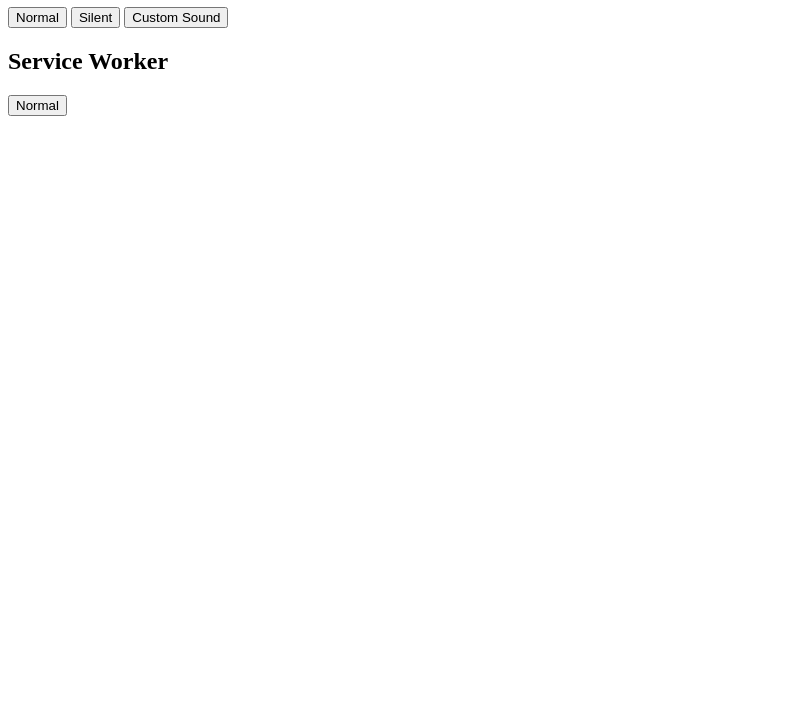
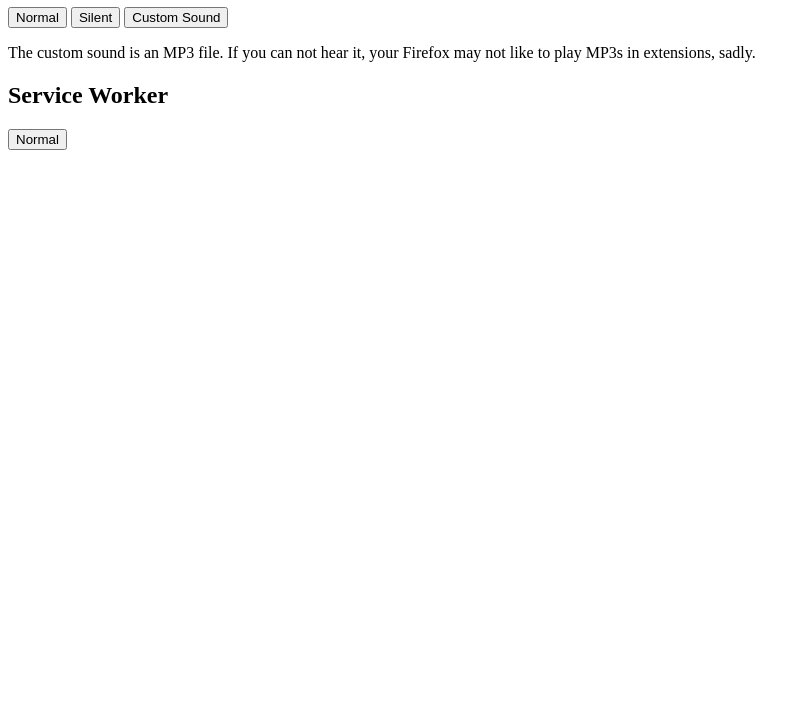
Before and after one commit to freaktechnik/notification-sounds, a plain HTML site: page index.html in a window 1280 px wide. Shown: the part 73-800 px from the top of the page, without its empty margins (0-810 px from the left). Drawn offline with Linux system fonts and the light colour scheme.

Commit message:
docs: note on format of custom sound

```diff
--- a/index.html
+++ b/index.html
@@ -18,6 +18,7 @@
         <button id="custom">
             Custom Sound
         </button>
+        <p>The custom sound is an MP3 file. If you can not hear it, your Firefox may not like to play MP3s in extensions, sadly.</p>
         </section>
         <section>
         <h1>
```
